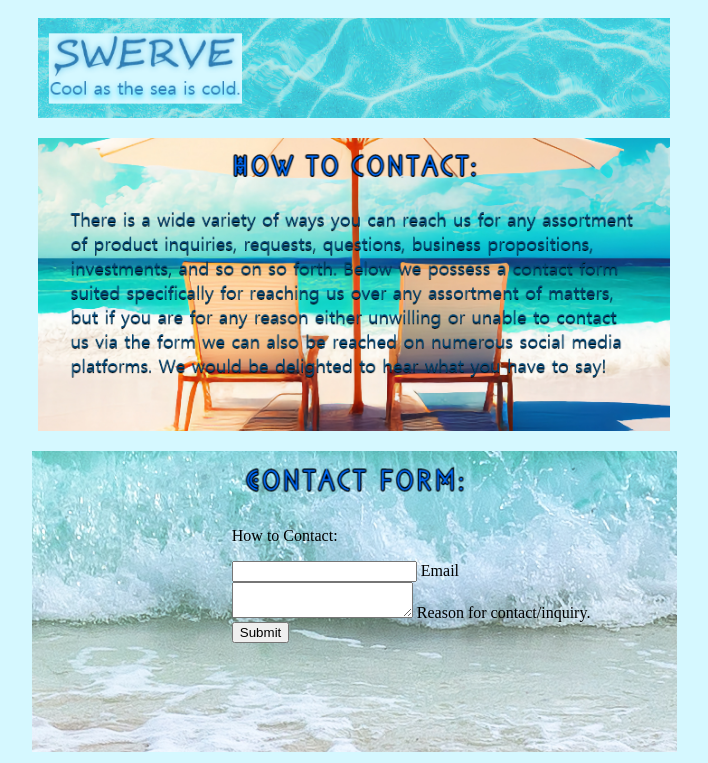
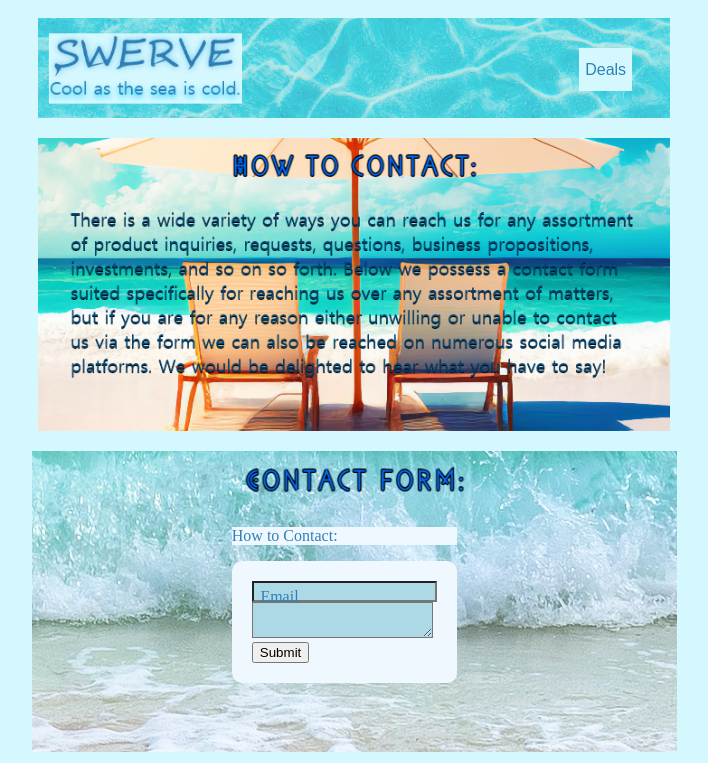
Before and after one commit to xavierehanbury1/Hanbury_Xaviere_FIP, a plain HTML site: page contact.html in a window 1280 px wide. Shown: the top 763 px of the page, without its empty margins (292-1000 px from the left). Drawn offline with Linux system fonts and the light colour scheme.

Commit message:
Final code adjustments
Added styling to contact form

```diff
--- a/contact.html
+++ b/contact.html
@@ -15,7 +15,7 @@
     <body>
 
     <div class="imagecontainer">
-
+        <button class="deals-button" onclick="window.location.href='deals.html'">Deals</button>
         <img src="images/header.png">
 
 
@@ -41,7 +41,6 @@
                     <div class="form-group">
                         <textArea id="reason" name="reason" required> </textArea>
                             <label for="reason" class="placeholder">
-                                Reason for contact/inquiry.
                             </label>
                     </div>
                     <button type="submit">
--- a/css/contact.css
+++ b/css/contact.css
@@ -39,3 +39,55 @@ position: relative;
     cursor: pointer;
 
 }
+
+.deals-button {
+    position: absolute;
+    top: 4%;
+    right: 5%;
+    padding: 2% 1%;
+    background-color: #D5F8FF;
+    color: #2F80B8;
+    border: none;
+    border-radius: 0.1%;
+    cursor: pointer;
+    font-size: 100%;
+}
+
+
+
+.mainFormText {
+
+    color: #2F80B8;
+}
+
+.mainFormColour {
+
+    background-color: aliceblue;
+
+}
+
+.form-group input[type="email"],
+
+.form-group textarea {
+
+    background-color: lightblue;
+
+}
+
+
+/* Set placeholder text position to inside the input fields */
+
+.placeholder {
+
+    position: absolute;
+    top: 80px;
+    left: 25px;
+    padding: 10px;
+
+}
+
+#contactForm {
+    background-color: aliceblue;
+    padding: 20px;
+    border-radius: 10px;
+}
```
Also changed, not shown: css/deals.css (+13 -0 lines), deals.html (+1 -1 lines).
